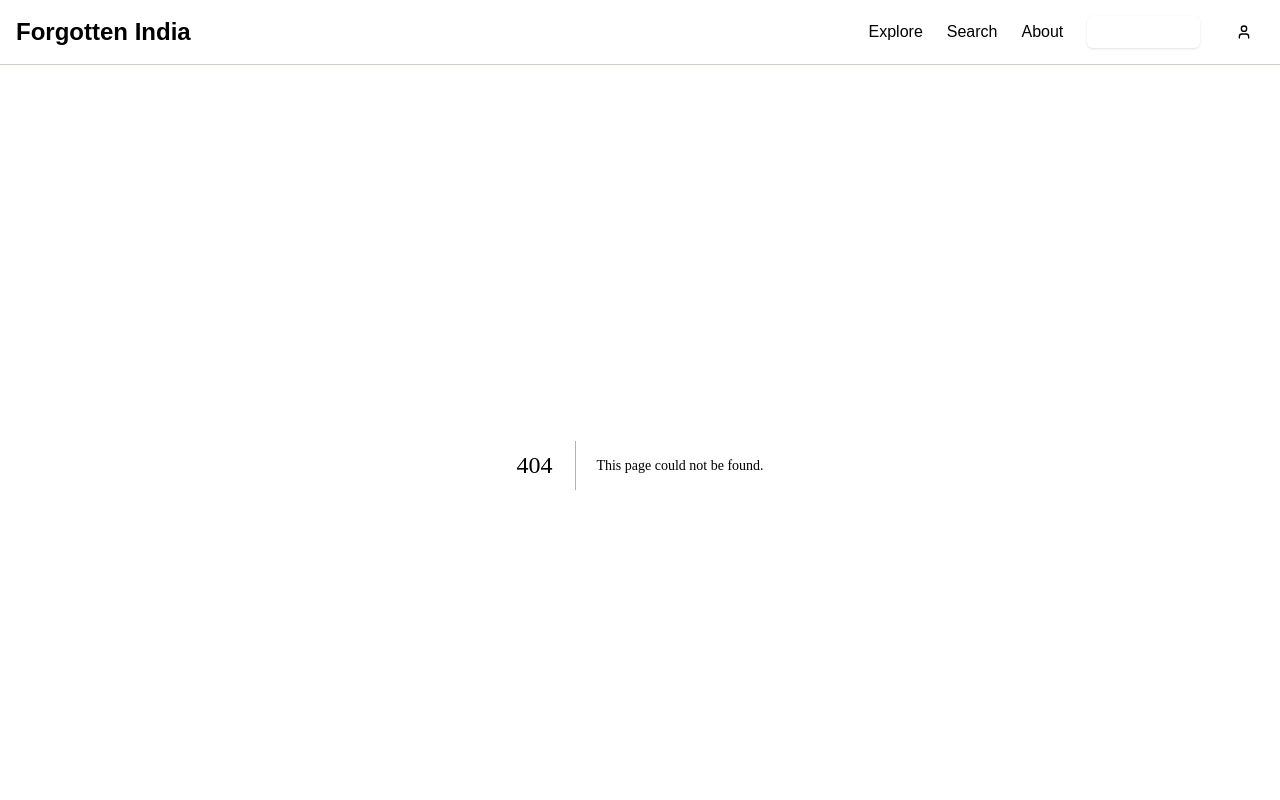
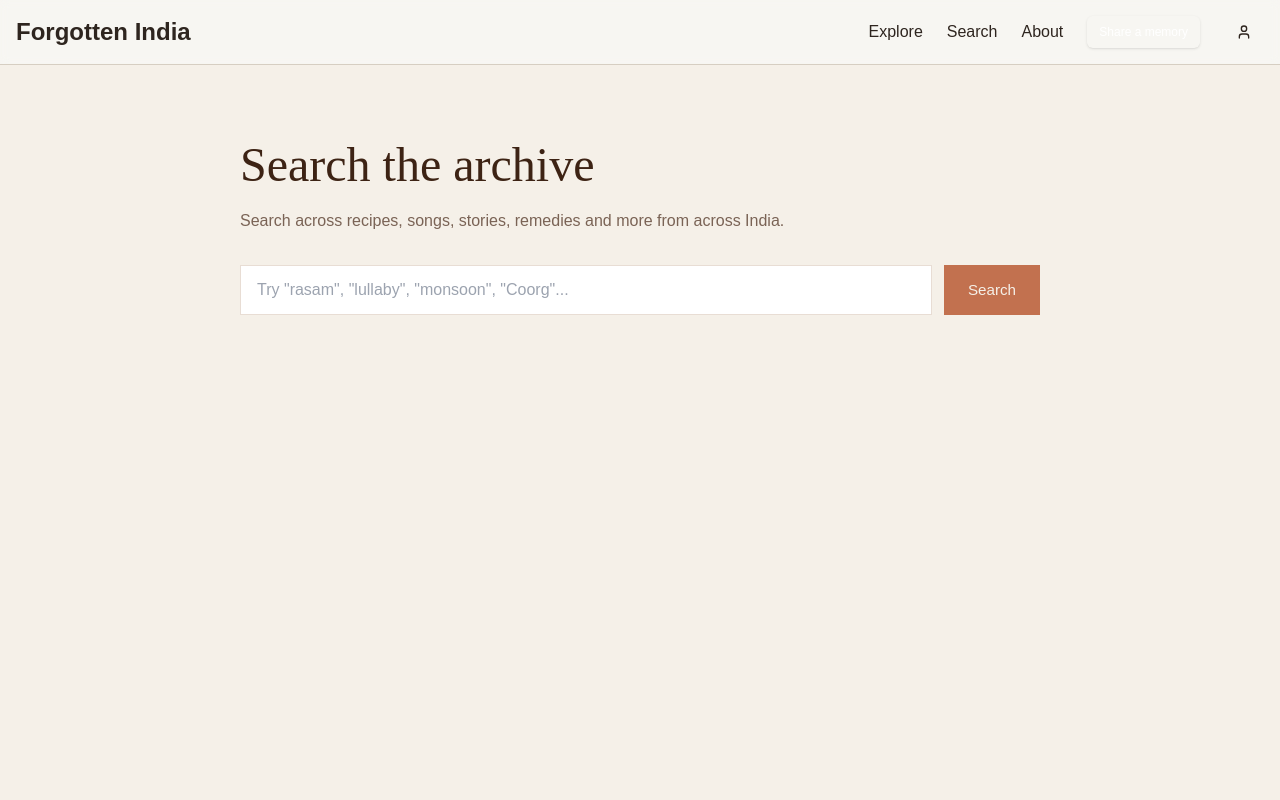
Before and after one commit to Butvai/forgotten-india, a Next.js app: page /search in a window 1280 px wide. Before the commit this address had no page. Shown: the top 800 px of the page. Built offline with nearby package versions, Linux system fonts and the light colour scheme.

Commit message:
feat: add search page with full-text search across submissions

```diff
--- /dev/null
+++ b/app/search/page.js
@@ -0,0 +1,83 @@
+"use client"
+import { useState, useEffect } from 'react'
+import { useSearchParams } from 'next/navigation'
+import { Suspense } from 'react'
+
+function SearchResults() {
+  const searchParams = useSearchParams()
+  const [query, setQuery] = useState(searchParams.get('q') || '')
+  const [results, setResults] = useState([])
+  const [total, setTotal] = useState(0)
+  const [loading, setLoading] = useState(false)
+  const [searched, setSearched] = useState(false)
+
+  useEffect(() => {
+    const q = searchParams.get('q')
+    if (q) { setQuery(q); doSearch(q) }
+  }, [])
+
+  const doSearch = async (q) => {
+    if (!q.trim()) return
+    setLoading(true)
+    setSearched(true)
+    try {
+      const res = await fetch('/api/public/submissions?q=' + encodeURIComponent(q) + '&limit=30')
+      const data = await res.json()
+      setResults(data.submissions || [])
+      setTotal(data.total || 0)
+    } catch (e) { console.error(e) }
+    finally { setLoading(false) }
+  }
+
+  const handleSubmit = (e) => { e.preventDefault(); doSearch(query); window.history.pushState({}, '', '/search?q=' + encodeURIComponent(query)) }
+
+  const s = {
+    page: { backgroundColor: '#f5f0e8', minHeight: '100vh', padding: '4rem 2rem' },
+    wrap: { maxWidth: '800px', margin: '0 auto' },
+    title: { fontFamily: '"Cormorant Garamond", serif', fontSize: 'clamp(2rem,4vw,3rem)', color: '#3d2314', fontWeight: 400, marginBottom: '0.5rem' },
+    sub: { fontFamily: '"Manrope", sans-serif', color: '#7a6355', marginBottom: '2rem' },
+    form: { display: 'flex', gap: '0.75rem', marginBottom: '2.5rem' },
+    input: { flex: 1, padding: '0.75rem 1rem', border: '1px solid #e8ddd4', backgroundColor: '#fff', fontFamily: '"Manrope", sans-serif', fontSize: '1rem', color: '#3d2314' },
+    btn: { backgroundColor: '#c2714f', color: '#f5f0e8', padding: '0.75rem 1.5rem', border: 'none', fontFamily: '"Manrope", sans-serif', fontSize: '0.95rem', cursor: 'pointer', fontWeight: 500 },
+    card: { backgroundColor: '#fff', border: '1px solid #e8ddd4', padding: '1.5rem', marginBottom: '1rem' },
+    cardCat: { fontSize: '0.75rem', fontFamily: '"Manrope", sans-serif', color: '#c2714f', textTransform: 'uppercase', letterSpacing: '0.05em', marginBottom: '0.4rem', fontWeight: 600 },
+    cardTitle: { fontFamily: '"Cormorant Garamond", serif', fontSize: '1.3rem', color: '#3d2314', fontWeight: 500, marginBottom: '0.4rem' },
+    cardMeta: { fontSize: '0.8rem', color: '#7a6355', fontFamily: '"Manrope", sans-serif', marginBottom: '0.75rem' },
+    cardDesc: { fontSize: '0.9rem', color: '#5a4a3a', fontFamily: '"Manrope", sans-serif', lineHeight: 1.6 },
+    count: { fontFamily: '"Manrope", sans-serif', color: '#7a6355', fontSize: '0.9rem', marginBottom: '1.5rem' },
+    empty: { textAlign: 'center', padding: '3rem 0', color: '#7a6355', fontFamily: '"Manrope", sans-serif' },
+  }
+
+  return (
+    <div style={s.page}>
+      <div style={s.wrap}>
+        <h1 style={s.title}>Search the archive</h1>
+        <p style={s.sub}>Search across recipes, songs, stories, remedies and more from across India.</p>
+        <form style={s.form} onSubmit={handleSubmit}>
+          <input style={s.input} value={query} onChange={e => setQuery(e.target.value)} placeholder='Try "rasam", "lullaby", "monsoon", "Coorg"...' />
+          <button style={s.btn} type="submit">Search</button>
+        </form>
+        {loading && <div style={s.empty}>Searching...</div>}
+        {!loading && searched && (
+          <>
+            <div style={s.count}>{total} result{total !== 1 ? 's' : ''} for &quot;{searchParams.get('q') || query}&quot;</div>
+            {results.length === 0 ? (
+              <div style={s.empty}>No memories found. Try a different search — or <a href="/share" style={{ color: '#c2714f' }}>share something yourself</a>.</div>
+            ) : results.map(sub => (
+              <div key={sub.id} style={s.card}>
+                <div style={s.cardCat}>{sub.category?.name}</div>
+                <div style={s.cardTitle}>{sub.title}</div>
+                <div style={s.cardMeta}>{sub.state?.name}{sub.district ? ` · ${sub.district.name}` : ''}{sub.contributor?.name ? ` · ${sub.contributor.name}` : ''}</div>
+                {sub.description && <div style={s.cardDesc}>{sub.description.slice(0, 200)}{sub.description.length > 200 ? '...' : ''}</div>}
+              </div>
+            ))}
+          </>
+        )}
+      </div>
+    </div>
+  )
+}
+
+export default function SearchPage() {
+  return <Suspense fallback={<div style={{ padding: '4rem', textAlign: 'center' }}>Loading...</div>}><SearchResults /></Suspense>
+}
```
